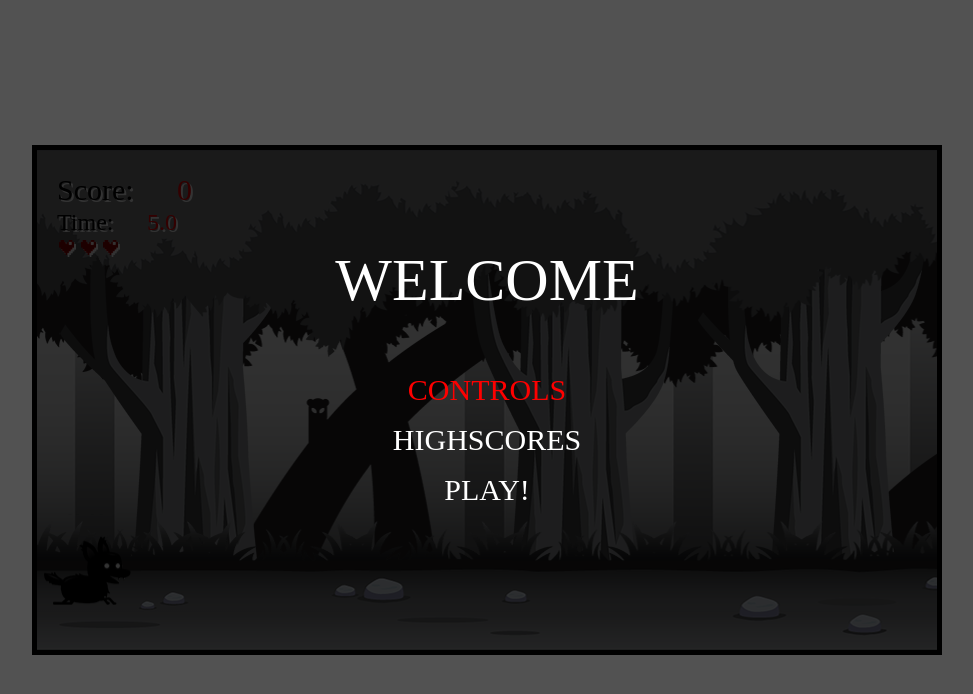
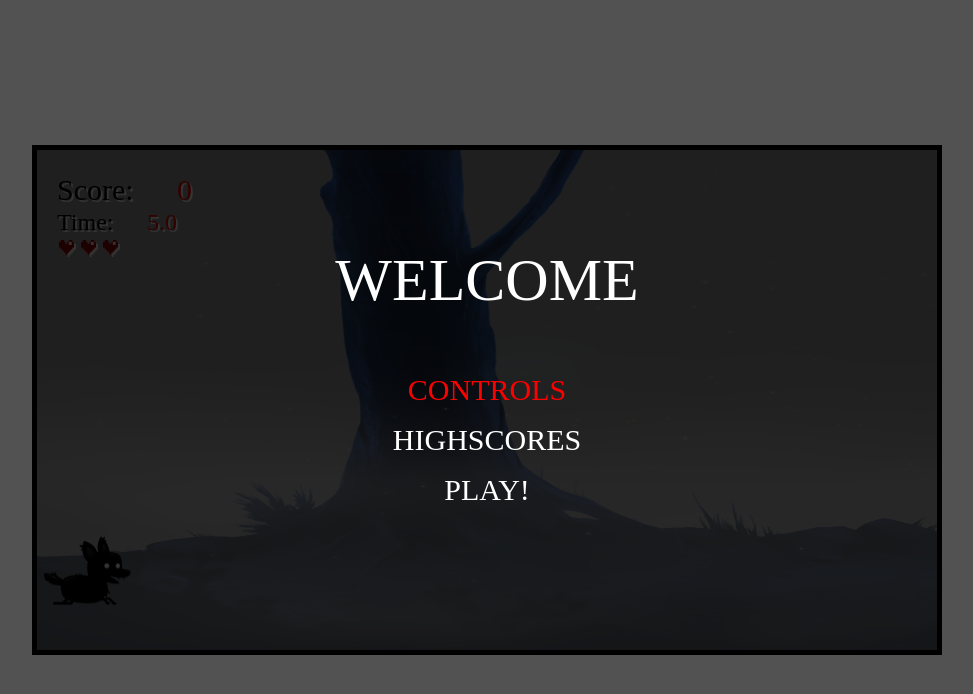
Before and after one commit to RyanKarakoc/htmlCanvasGame, a plain HTML site: page index.html in a window 1280 px wide. Shown: the whole page, without its empty margins (153-1126 px from the left). Drawn offline with Linux system fonts and the light colour scheme; animation ran at ten frames a second; a web font is replaced by a local one.

Commit message:
added a new background

```diff
--- a/backgound.js
+++ b/backgound.js
@@ -34,47 +34,93 @@ export class Background {
     this.layer3image = document.getElementById("layer3");
     this.layer4image = document.getElementById("layer4");
     this.layer5image = document.getElementById("layer5");
+    this.layer6image = document.getElementById("layer6");
+    this.layer7image = document.getElementById("layer7");
+    this.layer8image = document.getElementById("layer8");
+    this.layer9image = document.getElementById("layer9");
+    this.layer10image = document.getElementById("layer10");
     this.layer1 = new Layer(
       this.game,
       this.width,
       this.height,
-      0,
+      0.9,
       this.layer1image
     );
     this.layer2 = new Layer(
       this.game,
       this.width,
       this.height,
-      0.2,
+      0.8,
       this.layer2image
     );
     this.layer3 = new Layer(
       this.game,
       this.width,
       this.height,
-      0.4,
+      0.7,
       this.layer3image
     );
     this.layer4 = new Layer(
       this.game,
       this.width,
       this.height,
-      0.8,
+      0.6,
       this.layer4image
     );
     this.layer5 = new Layer(
       this.game,
       this.width,
       this.height,
-      1,
+      0.5,
       this.layer5image
     );
+    this.layer6 = new Layer(
+      this.game,
+      this.width,
+      this.height,
+      0.4,
+      this.layer6image
+    );
+    this.layer7 = new Layer(
+      this.game,
+      this.width,
+      this.height,
+      0.3,
+      this.layer7image
+    );
+    this.layer8 = new Layer(
+      this.game,
+      this.width,
+      this.height,
+      0.2,
+      this.layer8image
+    );
+    this.layer9 = new Layer(
+      this.game,
+      this.width,
+      this.height,
+      0.1,
+      this.layer9image
+    );
+    this.layer10 = new Layer(
+      this.game,
+      this.width,
+      this.height,
+      0,
+      this.layer10image
+    );
+
     this.backgroundLayers = [
+      this.layer10,
+      this.layer9,
+      this.layer8,
+      this.layer7,
+      this.layer6,
+      this.layer5,
+      this.layer4,
+      this.layer3,
+      this.layer2,
       this.layer1,
-      this.layer2,
-      this.layer3,
-      this.layer4,
-      this.layer5,
     ];
   }
   update() {
--- a/index.html
+++ b/index.html
@@ -17,11 +17,16 @@
     <canvas id="canvas1"></canvas>
 
     <img src="./assets/player.png" id="player" />
-    <img src="./assets/layer-1.png" id="layer1" />
-    <img src="./assets/layer-2.png" id="layer2" />
-    <img src="./assets/layer-3.png" id="layer3" />
-    <img src="./assets/layer-4.png" id="layer4" />
-    <img src="./assets/layer-5.png" id="layer5" />
+    <img src="./assets/01_Mist.png" id="layer1" />
+    <img src="./assets/./02_Bushes.png" id="layer2" />
+    <img src="./assets/03_Particles.png" id="layer3" />
+    <img src="./assets/04_Forest.png" id="layer4" />
+    <img src="./assets/05_Particles.png" id="layer5" />
+    <img src="./assets/06_Forest.png" id="layer6" />
+    <img src="./assets/07_Forest.png" id="layer7" />
+    <img src="./assets/08_Forest.png" id="layer8" />
+    <img src="./assets/09_Forest.png" id="layer9" />
+    <img src="./assets/10_Sky.png" id="layer10" />
     <img src="./assets/enemy_fly.png" id="enemy_fly" />
     <img src="./assets/enemy_plant.png" id="enemy_plant" />
     <img src="./assets/enemy_spider_big.png" id="enemy_spider_big" />
--- a/style.css
+++ b/style.css
@@ -22,6 +22,11 @@
 #layer3,
 #layer4,
 #layer5,
+#layer6,
+#layer7,
+#layer8,
+#layer9,
+#layer10,
 #enemy_fly,
 #enemy_plant,
 #enemy_spider_big,
--- a/ui.js
+++ b/ui.js
@@ -40,6 +40,8 @@ export class UI {
     for (let i = 0; i < this.game.lives; i++) {
       context.drawImage(this.lives, 22 * i + 22, 90, 15, 15);
     }
+    // energy
+
     context.restore();
   }
 }
```
Also changed, not shown: assets/01_Mist.png (added), assets/02_Bushes.png (added), assets/03_Particles.png (added), assets/04_Forest.png (added), assets/05_Particles.png (added), assets/07_Forest.png (added), assets/08_Forest.png (added), assets/09_Forest.png (added), assets/10_Sky.png (added), 1 other file.
